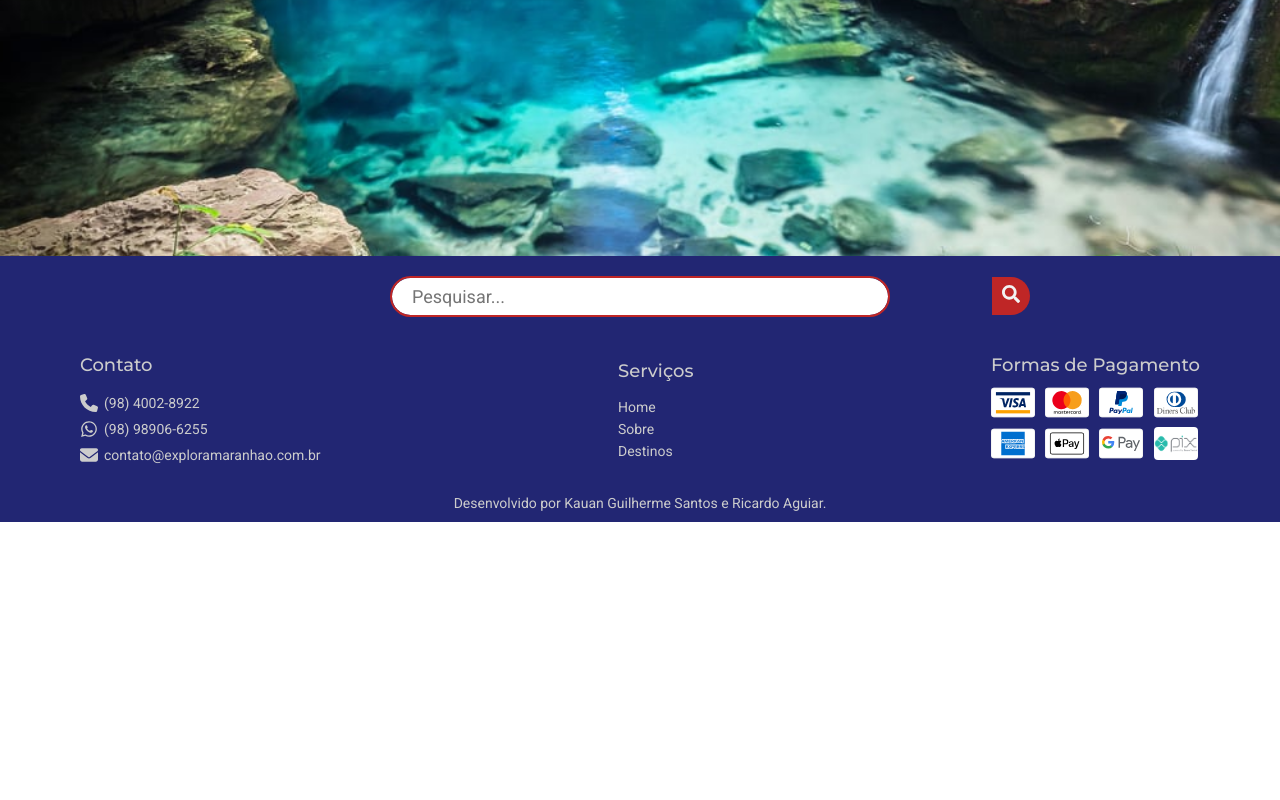
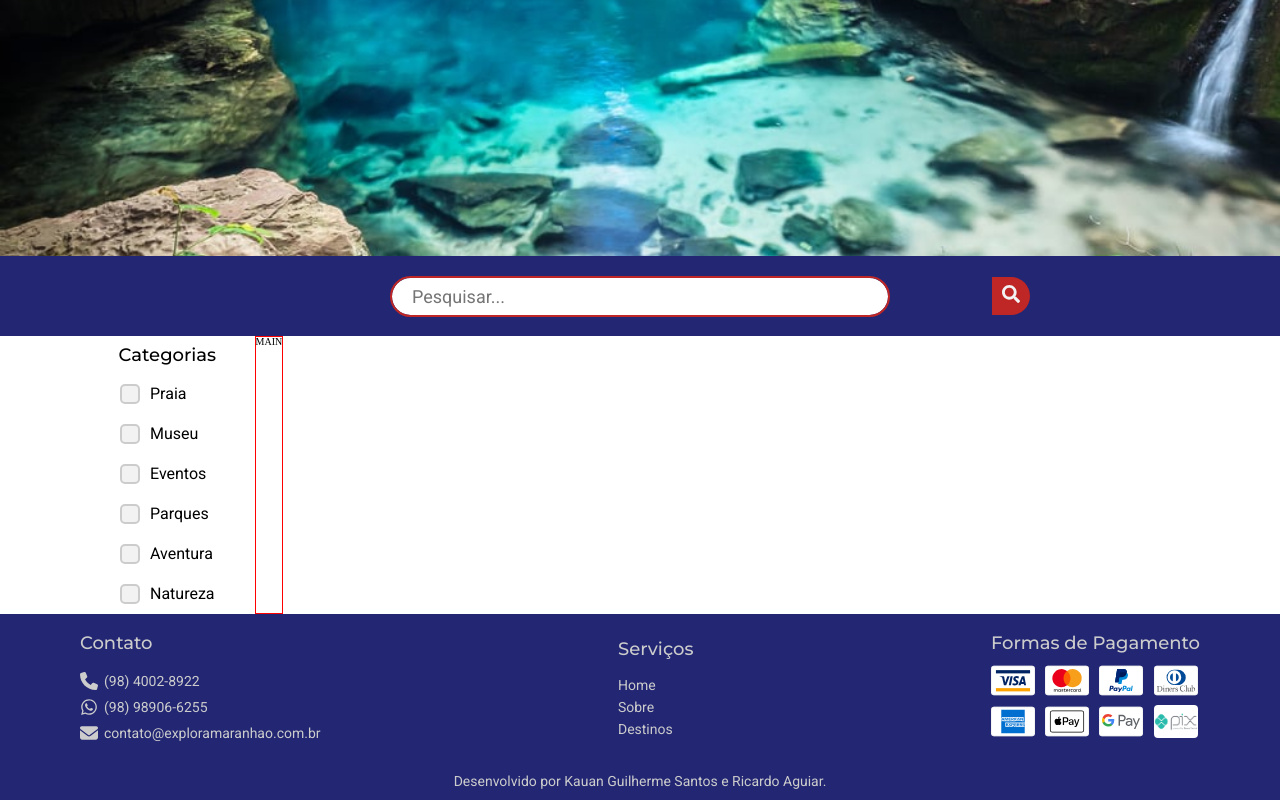
Before and after one commit to kauanguilhermesantos/desafio-v-explora-maranhao, a React (Create React App) app in the folder frontend/: page /destinos in a window 1280 px wide. Shown: the part 394-1194 px from the top of the page. Before the commit the page ends 916 px from the top, so only its background shows below. Built offline with nearby package versions, Linux system fonts and the light colour scheme.

Commit message:
feat: adicionando filtro de categoria na página destinos

```diff
--- a/frontend/src/components/AreaPesquisa/AreaPesquisa.jsx
+++ b/frontend/src/components/AreaPesquisa/AreaPesquisa.jsx
@@ -5,12 +5,55 @@ import { FaSearch } from "react-icons/fa";
 export class AreaPesquisa extends React.Component {
     render() {
         return (
+            <body>
                 <form className="caixaBuscaContainer" role="search">
                     <div className="caixaBusca">
                         <input className="caixaBusca_input" type="search" placeholder="Pesquisar..." />
                         <button className="caixaBusca_button" type="submit"><FaSearch /></button>
                     </div>
                 </form>
+                <main>
+                    <aside>
+                        <h3>Categorias</h3>
+                        <ul className="list-filter">
+                            <label className="filter">
+                                <input type="checkbox" />
+                                <span class="checkbox-custom"></span>
+                                Praia
+                            </label>
+                            <label className="filter">
+                                <input type="checkbox" />
+                                <span class="checkbox-custom"></span>
+                                Museu
+                            </label>
+                            <label className="filter">
+                                <input type="checkbox" />
+                                <span class="checkbox-custom"></span>
+                                Eventos
+                            </label>
+                            <label className="filter">
+                                <input type="checkbox" />
+                                <span class="checkbox-custom"></span>
+                                Parques
+                            </label>
+                            <label className="filter">
+                                <input type="checkbox" />
+                                <span class="checkbox-custom"></span>
+                                Aventura
+                            </label>
+                            <label className="filter">
+                                <input type="checkbox" />
+                                <span class="checkbox-custom"></span>
+                                Natureza
+                            </label>
+                        </ul>
+                    </aside>
+                    <div>
+                        <h1>MAIN</h1>
+
+                    </div>
+                </main>
+            </body>
         )
     }
 }
--- a/frontend/src/components/AreaPesquisa/areaPesquisa.css
+++ b/frontend/src/components/AreaPesquisa/areaPesquisa.css
@@ -1,4 +1,6 @@
 @import url('https://fonts.googleapis.com/css2?family=Montserrat:ital,wght@0,100..900;1,100..900&family=Roboto:ital,wght@0,100;0,300;0,400;0,500;0,700;0,900;1,100;1,300;1,400;1,500;1,700;1,900&display=swap');
+
+/* import { IoIosCheckmark } from "react-icons/io" */
 
 :root {
     font-size: 62.5%;
@@ -74,3 +76,80 @@
     top: 66.9rem;
     /* transform: translateY(-50%); */
 }
+
+main {
+    display: flex;
+}
+
+aside {
+    /* border: 1px solid red; */
+    margin-left: 8rem;
+}
+
+aside > h3 {
+    /* border: 1px solid red; */
+    font-family: var(--fonte-primaria);
+    font-weight: 500;
+    font-size: 1.8rem;
+    text-align: center;
+    padding: 1rem;
+}
+
+main > div {
+    border: 1px solid red;
+}
+
+.list-filter {
+    padding: 0px 3rem;
+    display: flex;
+    flex-direction: column;
+    align-items: start;
+}
+
+.filter {
+    /* border: 1px solid red; */
+    display: flex;
+    justify-content: center;
+    align-items: center;
+    padding: 1rem;
+    font-family: var(--fonte-secundaria);
+    /* font-weight: 300; */
+    font-size: 1.6rem;
+    cursor: pointer;
+    user-select: none;
+}
+
+.filter input[type="checkbox"] {
+    display: none;
+}
+
+.checkbox-custom {
+    width: 2rem;
+    height: 2rem;
+    background-color: var(--cor-branca);
+    border: 0.2rem solid var(--cor-cinza);
+    border-radius: 0.5rem;
+    display: flex;
+    align-items: center;
+    justify-content: center;
+    margin-right: 1rem;
+    transition: background-color 0.3s, border-color 0.3s;
+}
+
+.filter input[type="checkbox"]:checked + .checkbox-custom {
+    background-color: var(--cor-vermelha-primaria);
+    border-color: var(--cor-vermelha-primaria);
+}
+
+.checkbox-custom::after {
+    content: "";
+    width: 1rem;
+    height: 1rem;
+    display: none;
+    background-color: var(--cor-branca);
+    border-radius: 0.2rem;
+}
+
+.filter input[type="checkbox"]:checked + .checkbox-custom::after {
+    display: block;
+}
```
Also changed, not shown: frontend/src/assets/img/check.png (added). Lines whose indentation alone changed are shown as unchanged.
